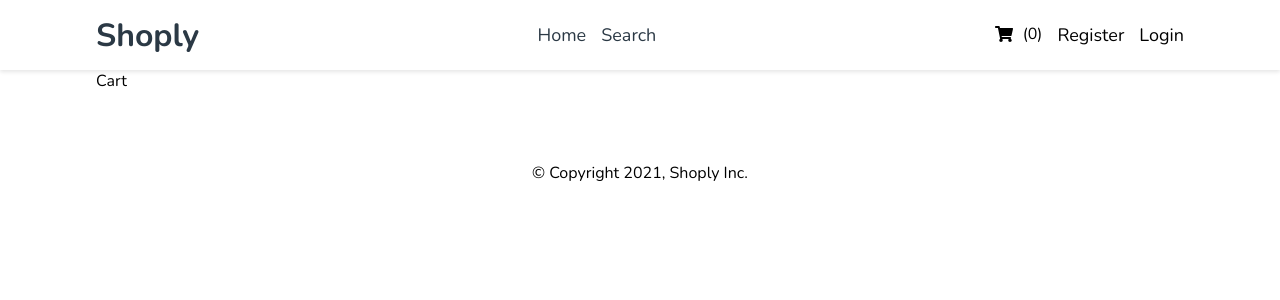
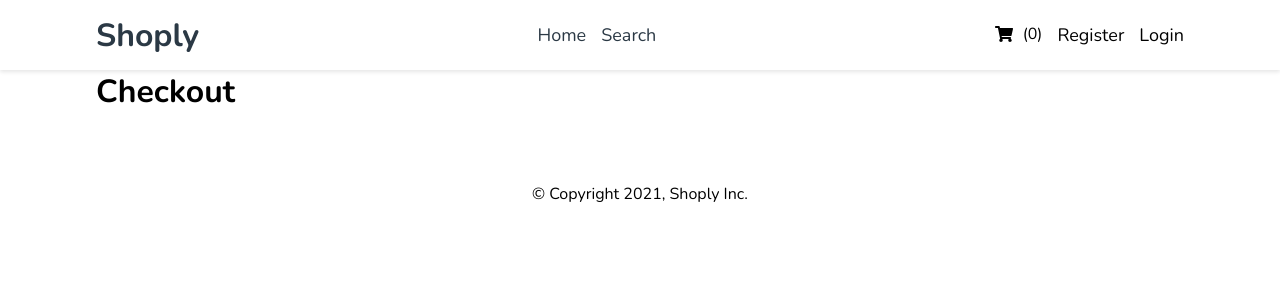
Before and after one commit to NightClover-code/basic-eCommerce-website, a React (Create React App) app: page /cart in a window 1280 px wide. Shown: the top 300 px of the page. Built offline with nearby package versions, Linux system fonts and the light colour scheme; no server answers.

Commit message:
adding a checkout component

```diff
--- a/src/components/App/default.scss
+++ b/src/components/App/default.scss
@@ -24,6 +24,7 @@
 @import '../Products/Product/product';
 @import '../LoadMore/loadmore';
 @import '../ProductCard/product-card';
+@import '../Checkout/checkout';
 html,
 body {
   height: 100%;
--- /dev/null
+++ b/src/components/Checkout/index.tsx
@@ -0,0 +1,9 @@
+const Checkout = () => {
+  return (
+    <div className="checkout">
+      <h1>Checkout</h1>
+    </div>
+  );
+};
+
+export default Checkout;
--- a/src/pages/Cart/index.tsx
+++ b/src/pages/Cart/index.tsx
@@ -1,5 +1,12 @@
+//importing component
+import Checkout from '../../components/Checkout';
+//cart
 const Cart = () => {
-  return <div>Cart</div>;
+  return (
+    <div>
+      <Checkout />
+    </div>
+  );
 };
 
 export default Cart;
```
Also changed, not shown: src/components/Checkout/_checkout.scss (added), 1 other file (tests, documents, lock files or other folders).
